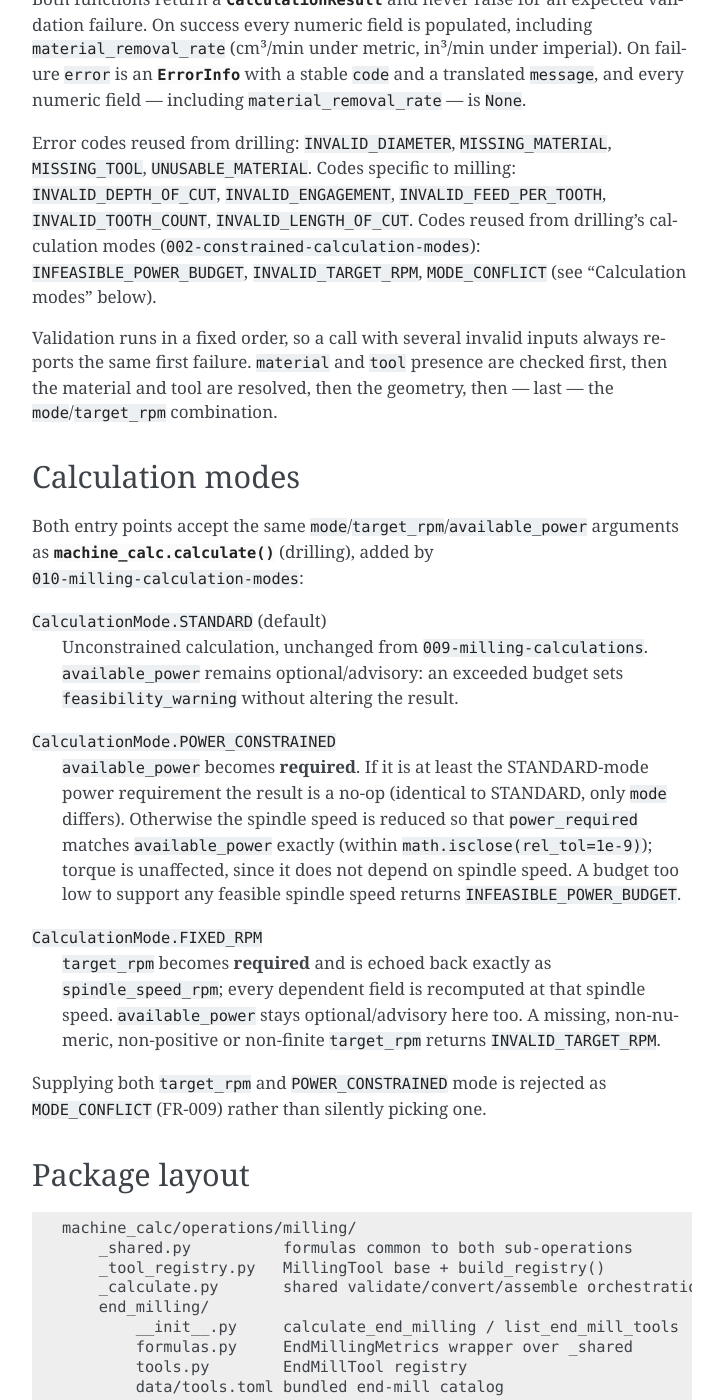
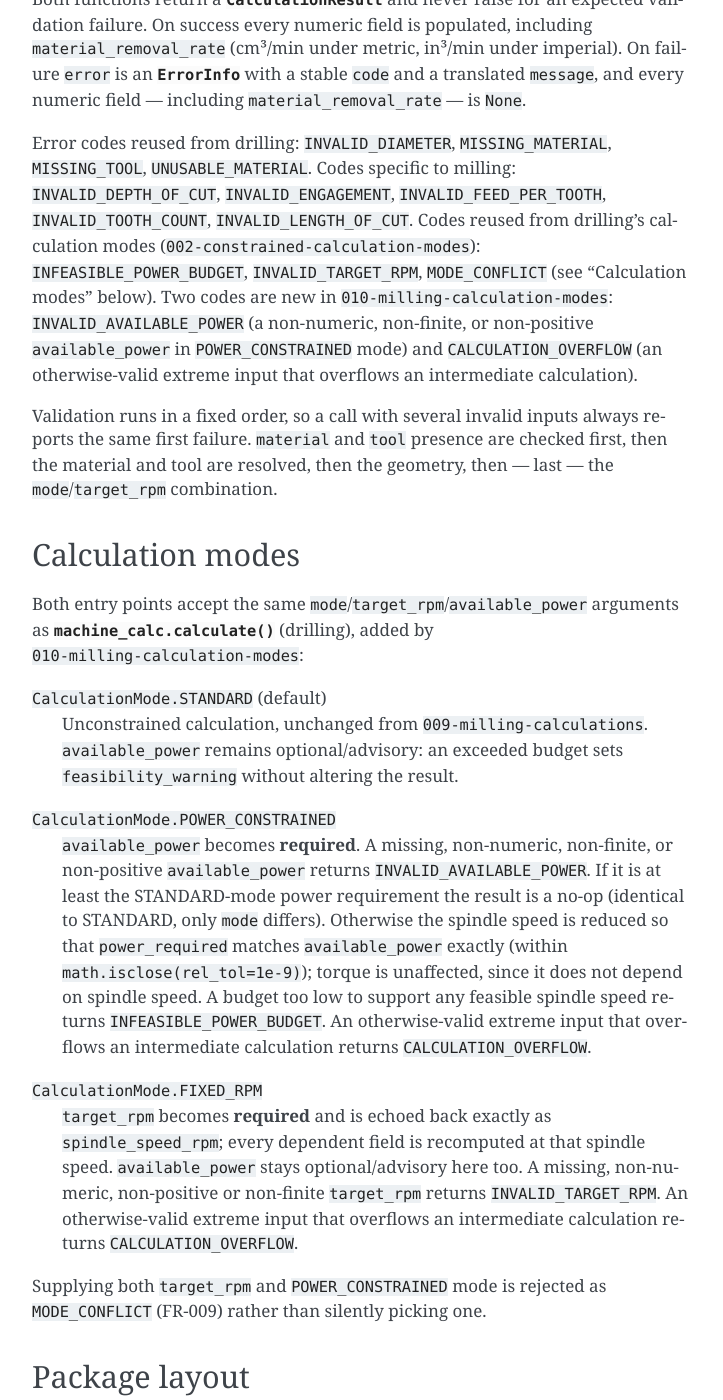
Before and after one commit to kniklas/machine-calc, a Sphinx documentation site: the page built from docs/source/milling-api.rst, in a window 1280 px wide and 1400 px high, scrolled down 1203 px. Shown: the whole window, without its empty margins (388-1111 px from the left). Built offline with Sphinx 7.4.7, drawn with Linux system fonts in a browser that asks for light colours.

Commit message:
Document the two new error codes and fix black's 3.9-incompatible pin
CHANGELOG.md, the 010 data-model, and milling-api.rst all claimed this
feature introduced no new error codes, but INVALID_AVAILABLE_POWER and
CALCULATION_OVERFLOW were added earlier this round (41a5847, 810b789).
Document both consistently across the three.

Separately, dev-extras pinned black>=26.3.1, which requires Python
>=3.10 per PyPI metadata — unsatisfiable on the project's declared
Python 3.9 floor. Split the pin by python_version, mirroring the
existing tomli marker in this file, so 3.9 contributors get the latest
black that still supports their interpreter instead of a broken
install.

Co-Authored-By: Claude Sonnet 5 <noreply@anthropic.com>
Claude-Session: https://claude.ai/code/session_01J3596JDoyEzB17hEqhBZmR

```diff
--- a/docs/source/milling-api.rst
+++ b/docs/source/milling-api.rst
@@ -64,6 +64,11 @@ to milling: ``INVALID_DEPTH_OF_CUT``, ``INVALID_ENGAGEMENT``,
 ``INVALID_LENGTH_OF_CUT``. Codes reused from drilling's calculation modes
 (``002-constrained-calculation-modes``): ``INFEASIBLE_POWER_BUDGET``,
 ``INVALID_TARGET_RPM``, ``MODE_CONFLICT`` (see "Calculation modes" below).
+Two codes are new in ``010-milling-calculation-modes``:
+``INVALID_AVAILABLE_POWER`` (a non-numeric, non-finite, or non-positive
+``available_power`` in ``POWER_CONSTRAINED`` mode) and
+``CALCULATION_OVERFLOW`` (an otherwise-valid extreme input that overflows
+an intermediate calculation).
 
 Validation runs in a fixed order, so a call with several invalid inputs
 always reports the same first failure. ``material`` and ``tool`` presence are
@@ -83,20 +88,25 @@ arguments as :func:`machine_calc.calculate` (drilling), added by
     ``feasibility_warning`` without altering the result.
 
 ``CalculationMode.POWER_CONSTRAINED``
-    ``available_power`` becomes **required**. If it is at least the
-    STANDARD-mode power requirement the result is a no-op (identical to
-    STANDARD, only ``mode`` differs). Otherwise the spindle speed is reduced
-    so that ``power_required`` matches ``available_power`` exactly (within
+    ``available_power`` becomes **required**. A missing, non-numeric,
+    non-finite, or non-positive ``available_power`` returns
+    ``INVALID_AVAILABLE_POWER``. If it is at least the STANDARD-mode power
+    requirement the result is a no-op (identical to STANDARD, only ``mode``
+    differs). Otherwise the spindle speed is reduced so that
+    ``power_required`` matches ``available_power`` exactly (within
     ``math.isclose(rel_tol=1e-9)``); torque is unaffected, since it does not
     depend on spindle speed. A budget too low to support any feasible
-    spindle speed returns ``INFEASIBLE_POWER_BUDGET``.
+    spindle speed returns ``INFEASIBLE_POWER_BUDGET``. An otherwise-valid
+    extreme input that overflows an intermediate calculation returns
+    ``CALCULATION_OVERFLOW``.
 
 ``CalculationMode.FIXED_RPM``
     ``target_rpm`` becomes **required** and is echoed back exactly as
     ``spindle_speed_rpm``; every dependent field is recomputed at that
     spindle speed. ``available_power`` stays optional/advisory here too. A
     missing, non-numeric, non-positive or non-finite ``target_rpm`` returns
-    ``INVALID_TARGET_RPM``.
+    ``INVALID_TARGET_RPM``. An otherwise-valid extreme input that overflows
+    an intermediate calculation returns ``CALCULATION_OVERFLOW``.
 
 Supplying both ``target_rpm`` and ``POWER_CONSTRAINED`` mode is rejected as
 ``MODE_CONFLICT`` (FR-009) rather than silently picking one.
--- a/pyproject.toml
+++ b/pyproject.toml
@@ -32,7 +32,8 @@ dev = [
     "pytest>=7.4",
     "pytest-cov>=4.1",
     "ruff>=0.4",
-    "black>=26.3.1",
+    "black>=26.3.1; python_version >= '3.10'",
+    "black<26; python_version < '3.10'",
     "setuptools>=83.0.0",
     "sphinx>=7.0",
     "mypy>=1.10",
```
Also changed, not shown: CHANGELOG.md (+5 -2 lines), specs/010-milling-calculation-modes/data-model.md (+14 -6 lines).
